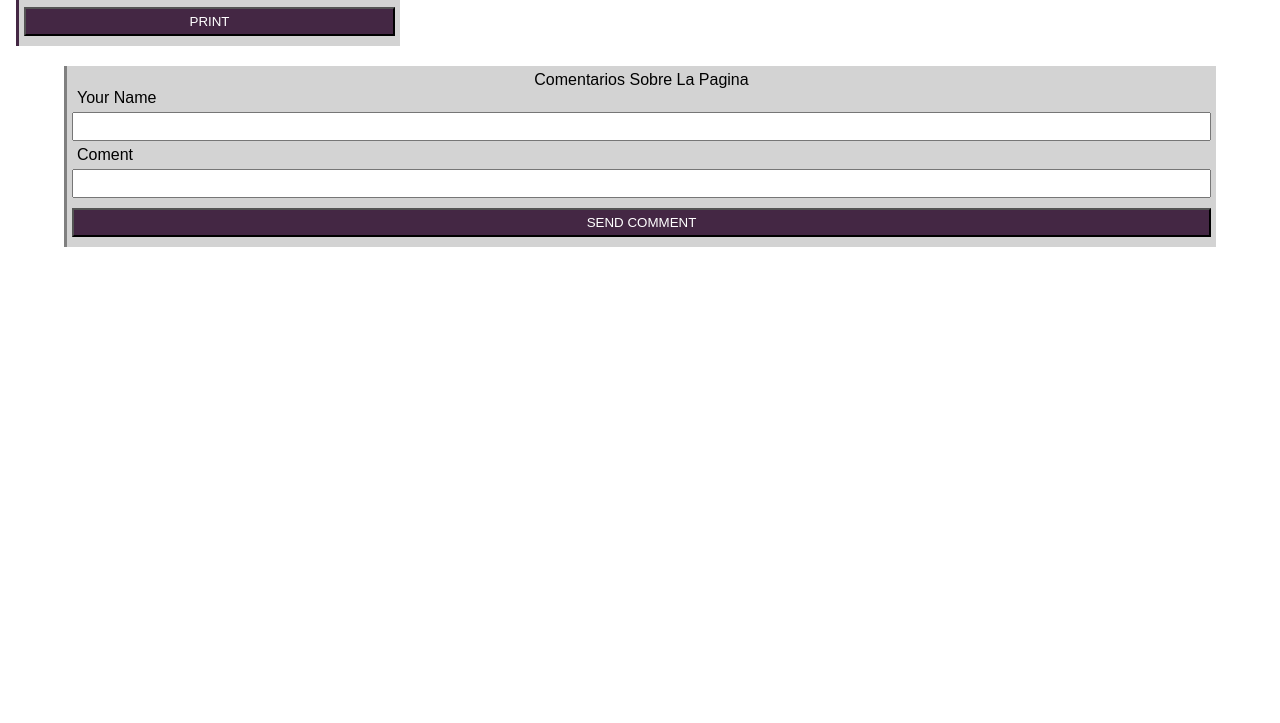
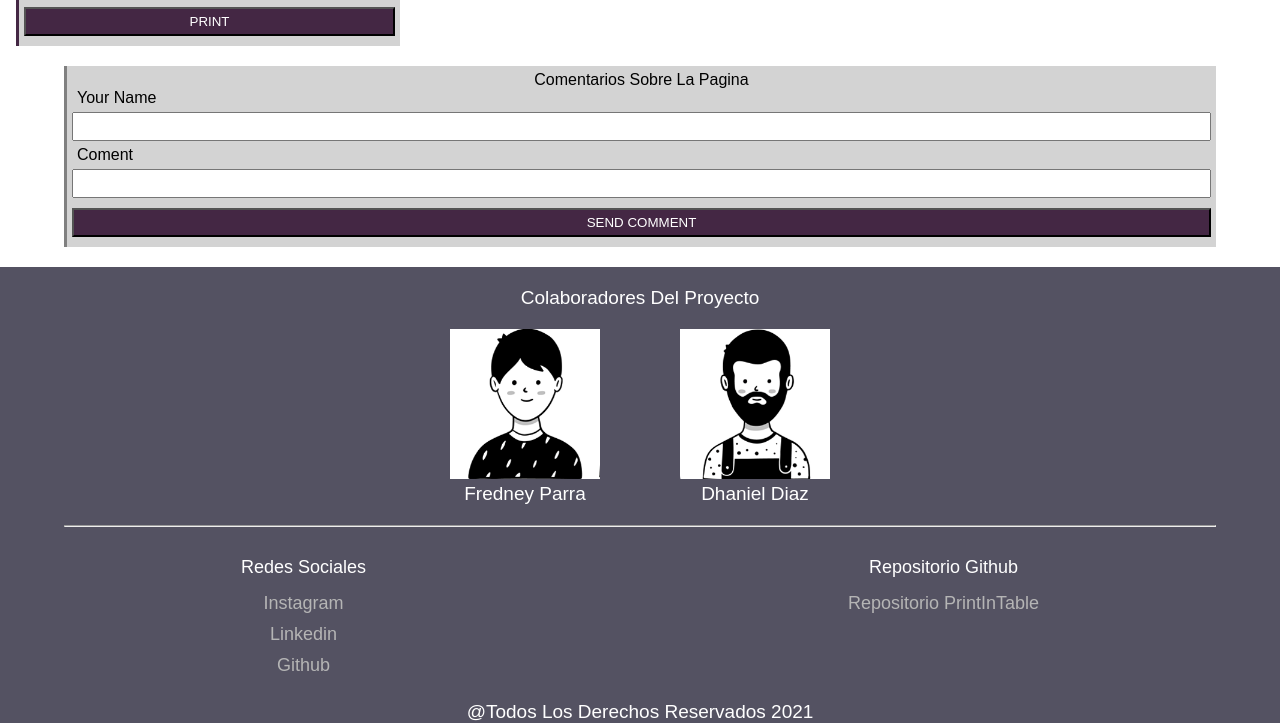
Before and after one commit to fredneyparra0/printintable, a plain HTML site: page index.html in a window 1280 px wide. Shown: the part 390-1113 px from the top of the page. Before the commit the page ends 800 px from the top, so only its background shows below. Drawn offline with Linux system fonts and the light colour scheme.

Commit message:
footer terminado

```diff
--- a/css/main.css
+++ b/css/main.css
@@ -155,6 +155,69 @@ input, label, select {
     padding: 5px;
 }
 
-@media (max-width :1028px){
+/*===================================
+==========    FOOTER
+=============================*/
+.footer {
+    background-color: var(--gray);
+    padding-top: 20px;
+}
+.title-footer, .derechos-footer{
+    text-align: center;
+    font-size: 19px;
+    color: white;
+    text-transform: capitalize;
+}
+.container-responsables {
+    display: flex;
+    justify-content: center;
+    margin: 20px 0;
+}
+.person {
+    margin: 0 40px;
+    text-align: center;
+}
+.person img {
+    height: 150px;
+}
+.person p {
+    color: white;
+    font-size: 19px;
+}
+hr {
+    width: 90%;
+    margin: auto;
+}
+.container-terminos {
+    display: flex;
+    margin-top: 30px;
+    margin-bottom: 20px;
+    text-align: center;
+    font-size: 18px;
+    text-transform: capitalize;
+}
+.terminos {
+    margin: 0 auto;
+}
+.terminos span {
+    color: white;
+}
+.terminos ul {
+    margin-top: 10px;
+}
+.terminos ul li {
+    list-style: none;
+    padding-top: 5px;
+    padding-bottom: 5px;
+}
+.terminos ul li a {
+    text-decoration: none;
+    color: rgb(181, 181, 181);
+}
+.terminos ul li a:hover {
+    color: rgb(255, 255, 255);
+}
+
+@media (max-width :1040px){
 
 }
--- a/index.html
+++ b/index.html
@@ -18,7 +18,7 @@
             <nav>
                 <ul>
                     <li>
-                        <a href="#">Opiniones</a>
+                        <a href="#comment">Opiniones</a>
                     </li>
                     <li>
                         <a href="#">Redes Sociales</a>
@@ -67,7 +67,7 @@
         </div>
     </div>
     <!-- COMENT -->
-    <div class="container-comment">
+    <div id="comment" class="container-comment">
         <div class="title-comment">
             <span>Comentarios sobre la pagina</span>
         </div>
@@ -86,7 +86,46 @@
     </div>
     <article id="containerComments">
     </article>
-
+    <!-- FOOTER -->
+    <footer class="footer">
+        <p class="title-footer">Colaboradores del proyecto</p>
+        <div class="container-responsables">
+            <div class="person">
+                <img src="img/person1.png">
+                <p>Fredney Parra</p>
+            </div>
+            <div class="person">
+                <img src="img/person2.png">
+                <p>Dhaniel Diaz</p>
+            </div>
+        </div>
+        <hr>
+        <div class="container-terminos">
+            <div class="terminos">
+                <span>redes sociales</span>
+                <ul>
+                    <li>
+                        <a href="#">instagram</a>
+                    </li>
+                    <li>
+                        <a href="#">linkedin</a>
+                    </li>
+                    <li>
+                        <a href="#">github</a>
+                    </li>
+                </ul>
+            </div>
+            <div class="terminos">
+                <span>repositorio github</span>
+                <ul>
+                    <li>
+                        <a href="#">Repositorio printInTable</a>
+                    </li>
+                </ul>
+            </div>
+        </div>
+        <p class="derechos-footer">@todos los derechos reservados 2021</p>
+    </footer>
     <script src="js/formInput.js"></script>
     <script src="js/sendComment.js"></script>
 </body>
```
